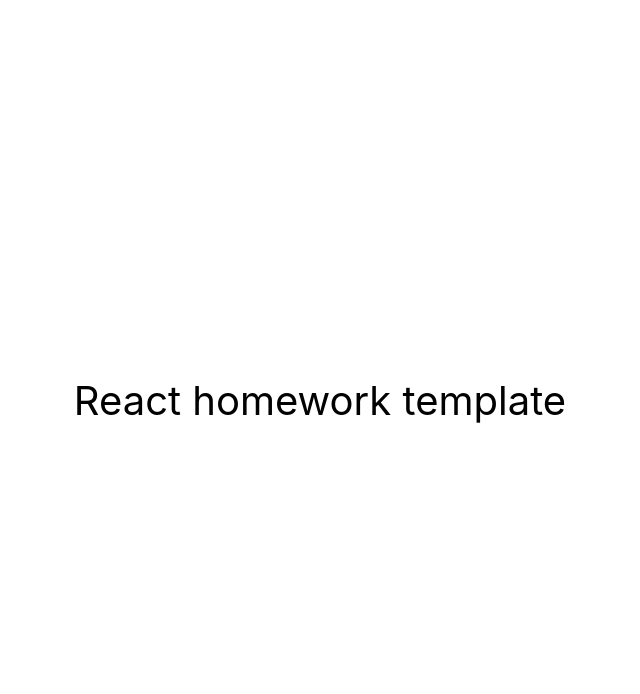
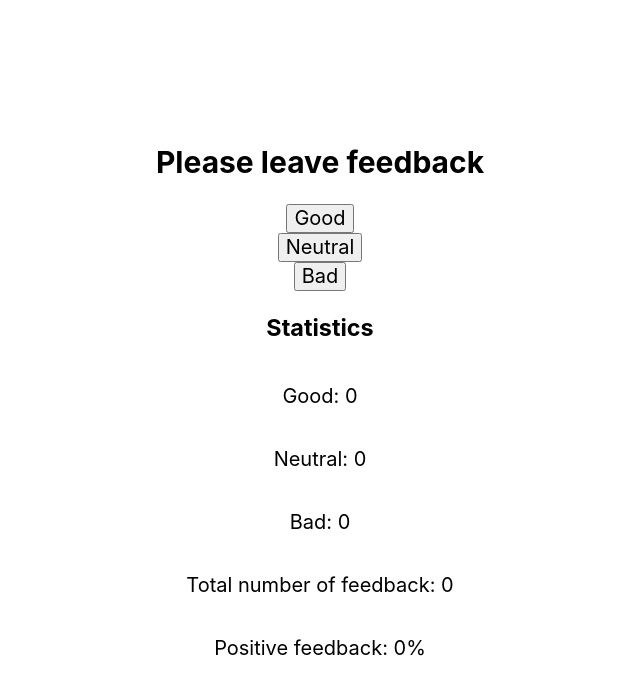
Before and after one commit to Olesia511/goit-react-hw-02-feedback, a React (Create React App) app: page / in a window 1280 px wide. Shown: the top 694 px of the page, without its empty margins (320-960 px from the left). Built offline with nearby package versions, Linux system fonts and the light colour scheme.

Commit message:
render feedback

```diff
--- a/package.json
+++ b/package.json
@@ -7,6 +7,7 @@
     "@testing-library/jest-dom": "^5.16.3",
     "@testing-library/react": "^12.1.4",
     "@testing-library/user-event": "^13.5.0",
+    "modern-normalize": "^2.0.0",
     "react": "^18.1.0",
     "react-dom": "^18.1.0",
     "react-scripts": "5.0.1",
--- a/src/components/App.jsx
+++ b/src/components/App.jsx
@@ -1,16 +1,72 @@
-export const App = () => {
+import { logDOM } from "@testing-library/react";
+import React, {Component} from "react";
+export class App extends Component {
+
+  state = {
+  good: 0,
+  neutral: 0,
+  bad: 0
+  }
+
+  handleIncrement = evt => {
+    const currentBtn = evt.target.textContent.toLowerCase();
+
+    if (currentBtn === 'good') {
+      return this.setState({ good: this.state.good + 1 });
+    }
+    if (currentBtn === 'neutral') {
+      return this.setState({neutral: this.state.neutral + 1});
+    }
+    if (currentBtn === 'bad') {
+      return this.setState({bad: this.state.bad + 1});
+    }
+
+  }
+
+  countTotalFeedback = (total) => {
+    return total = this.state.good + this.state.neutral + this.state.bad;
+  }
+
+  countPositiveFeedbackPercentage = (goodFeedback, totalFeedback) => {
+    if (goodFeedback > 0) {
+      return Math.round((goodFeedback / totalFeedback) * 100);
+
+    }
+    return 0;
+  }
+
+  render() {
+    const { good, neutral, bad } = this.state;
+
+    let total = 0;
+    const totalFeedback = this.countTotalFeedback(total);
+    const percentageFeedback = this.countPositiveFeedbackPercentage(good, totalFeedback);
+
+
     return (
         <div
           style={{
             height: '100vh',
             display: 'flex',
+            flexDirection: 'column',
             justifyContent: 'center',
             alignItems: 'center',
-        fontSize: 40,
+            fontSize: 20,
             color: '#010101'
           }}
         >
-      React homework template
-    </div>
-  );
+          <h2>Please leave feedback</h2>
+          <button type="button" onClick={this.handleIncrement}>Good</button>
+          <button type="button" onClick={this.handleIncrement}>Neutral</button>
+          <button type="button" onClick={this.handleIncrement}>Bad</button>
+
+          <h3>Statistics</h3>
+          <p>Good: {good}</p>
+          <p>Neutral: {neutral}</p>
+          <p>Bad: {bad}</p>
+          <p>Total number of feedback: {totalFeedback}</p>
+          <p>Positive feedback: {percentageFeedback}%</p>
+        </div>)
+    }
+
   };
--- a/src/index.js
+++ b/src/index.js
@@ -2,6 +2,7 @@ import React from 'react';
 import ReactDOM from 'react-dom/client';
 import { App } from 'components/App';
 import './index.css';
+import 'modern-normalize';
 
 ReactDOM.createRoot(document.getElementById('root')).render(
   <React.StrictMode>
```
Also changed, not shown: 1 other file (tests, documents, lock files or other folders). Lines whose indentation alone changed are shown as unchanged.
